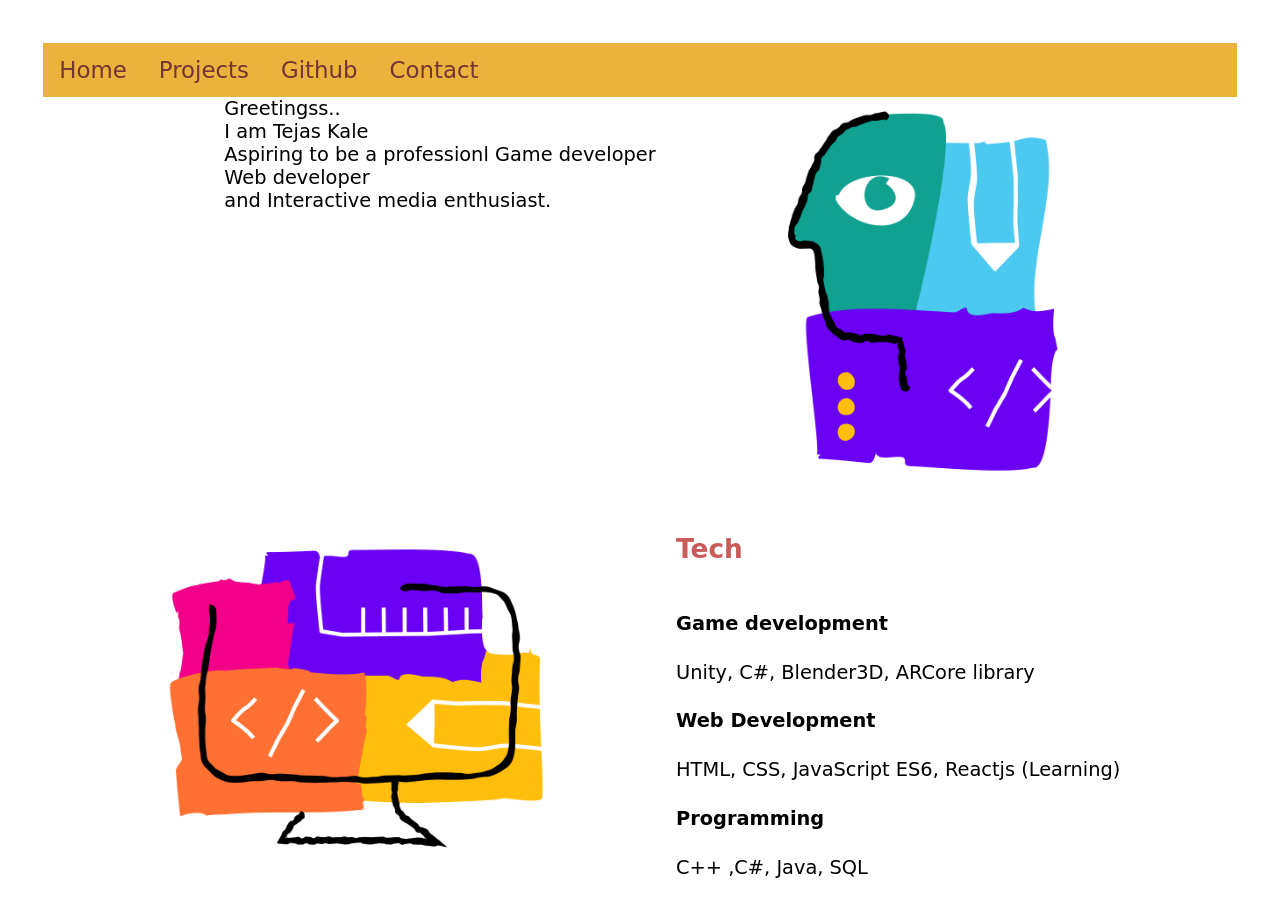
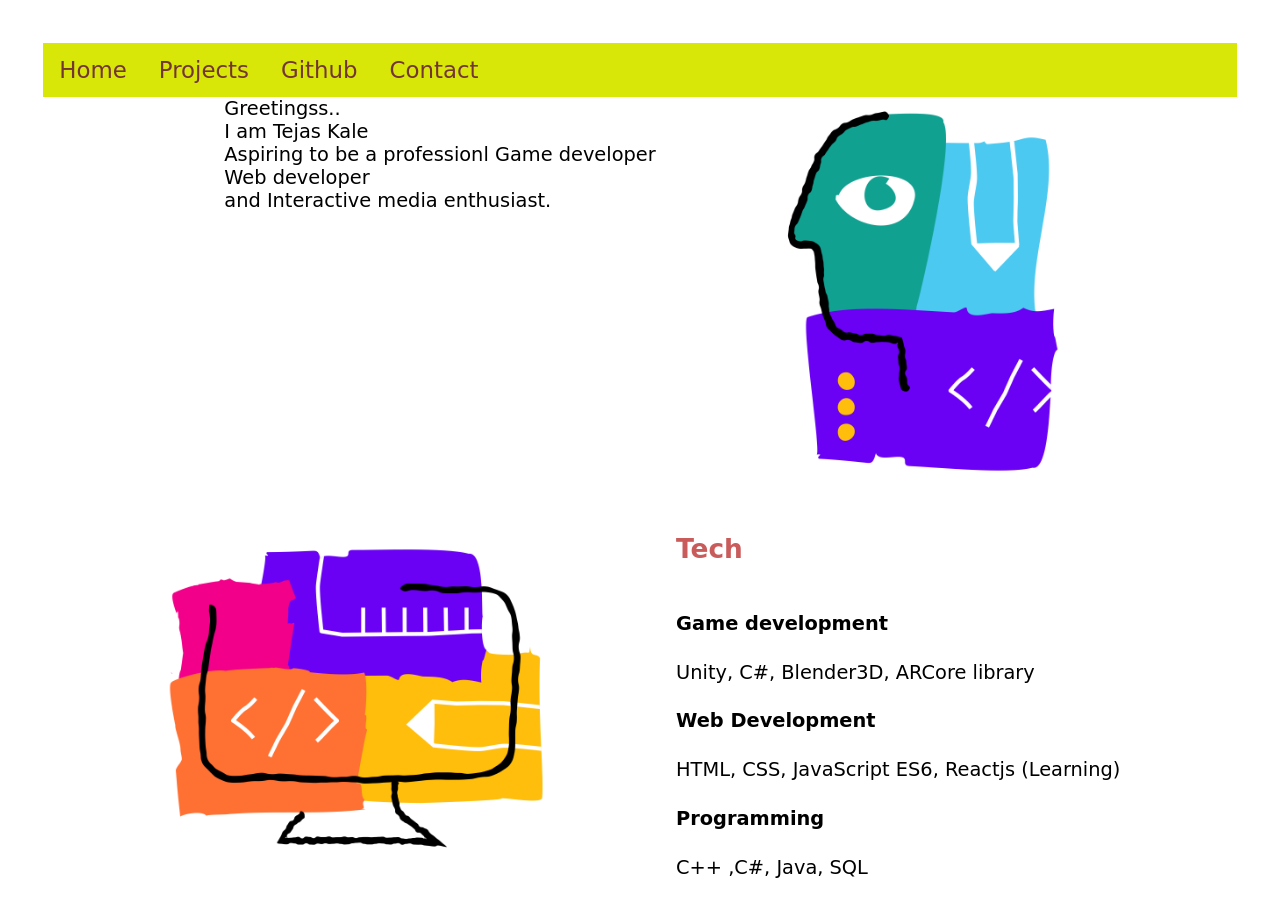
Before and after one commit to kaletejas/Portfolio, a plain HTML site: page index.html in a window 1280 px wide. Shown: the top 910 px of the page. Drawn offline with Linux system fonts and the light colour scheme; a web font is replaced by a local one.

```diff
--- a/main.css
+++ b/main.css
@@ -41,7 +41,7 @@ ul {
     overflow: hidden;
   }
 .menu{
-    background-color: rgb(235, 179, 59);
+    background-color: rgb(216, 231, 8);
 }
 
 .menu-items{
```
